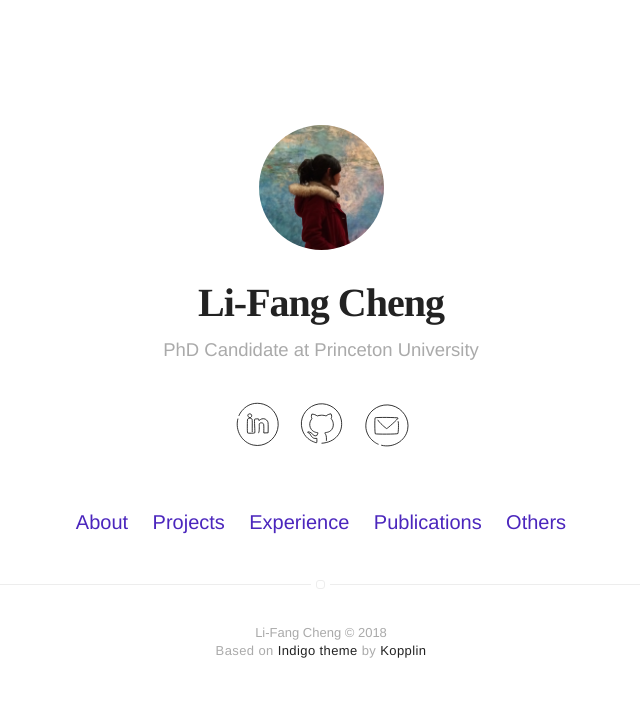
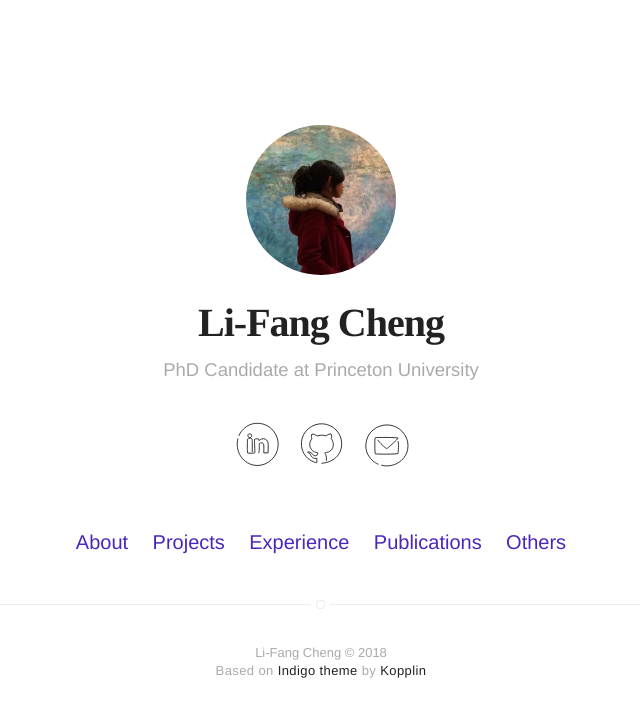
Before and after one commit to Li-FangCheng/li-fangcheng.github.io, a Jekyll site: the page built from index.html, in a window 1280 px wide. Shown: the top 717 px of the page, without its empty margins (319-959 px from the left). Built offline with Jekyll 4.4.1, drawn with Linux system fonts in a browser that asks for light colours.

Commit message:
alightly increase selfie size

```diff
--- a/_sass/components/header.sass
+++ b/_sass/components/header.sass
@@ -6,8 +6,8 @@
     z-index: 99
 
     > .link > .selfie
-        width: 125px
-        margin-bottom: 25px
+        width: 150px
+        margin-bottom: 2rem
         border-radius: 100%
         transition: all .2s
         box-shadow: 0
```
